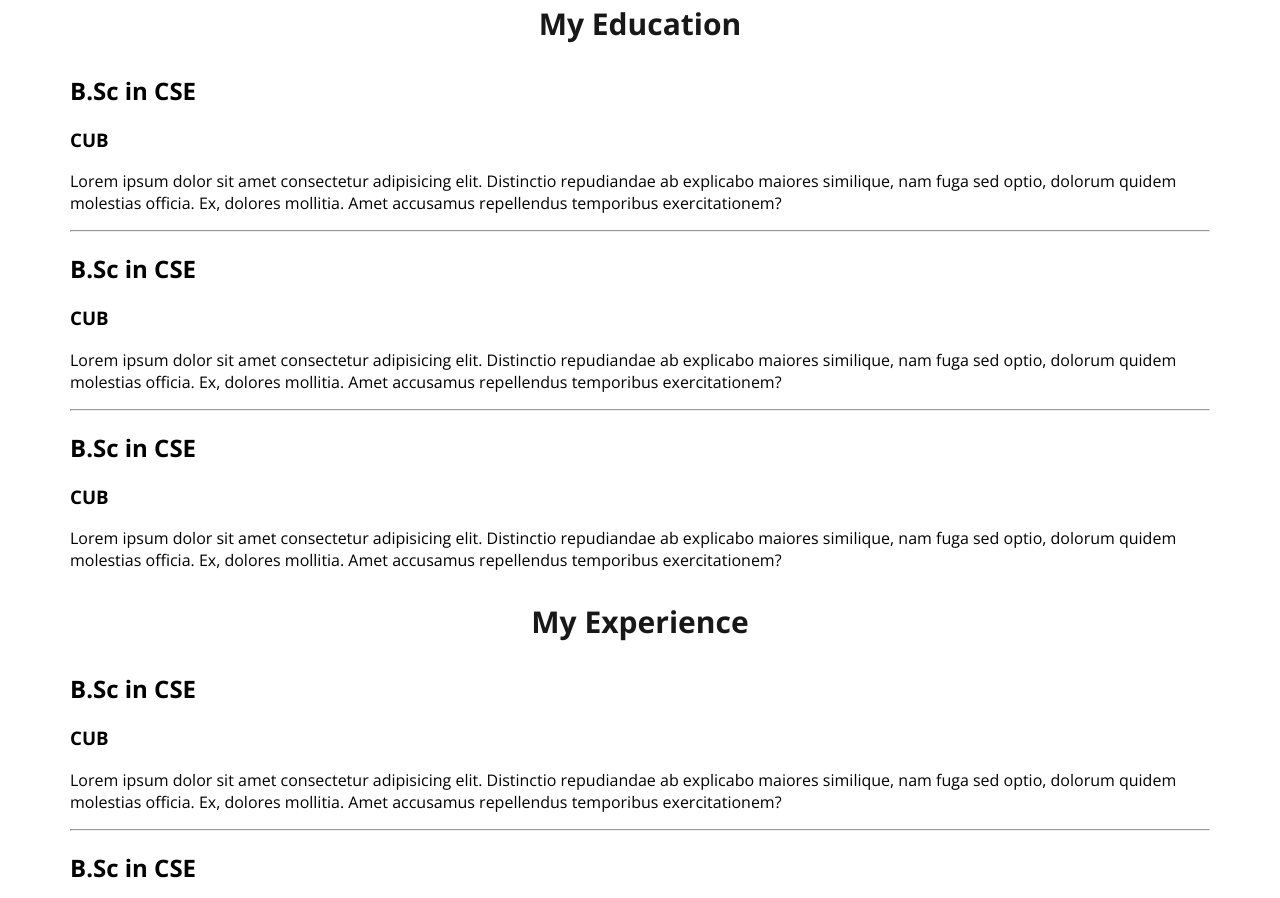
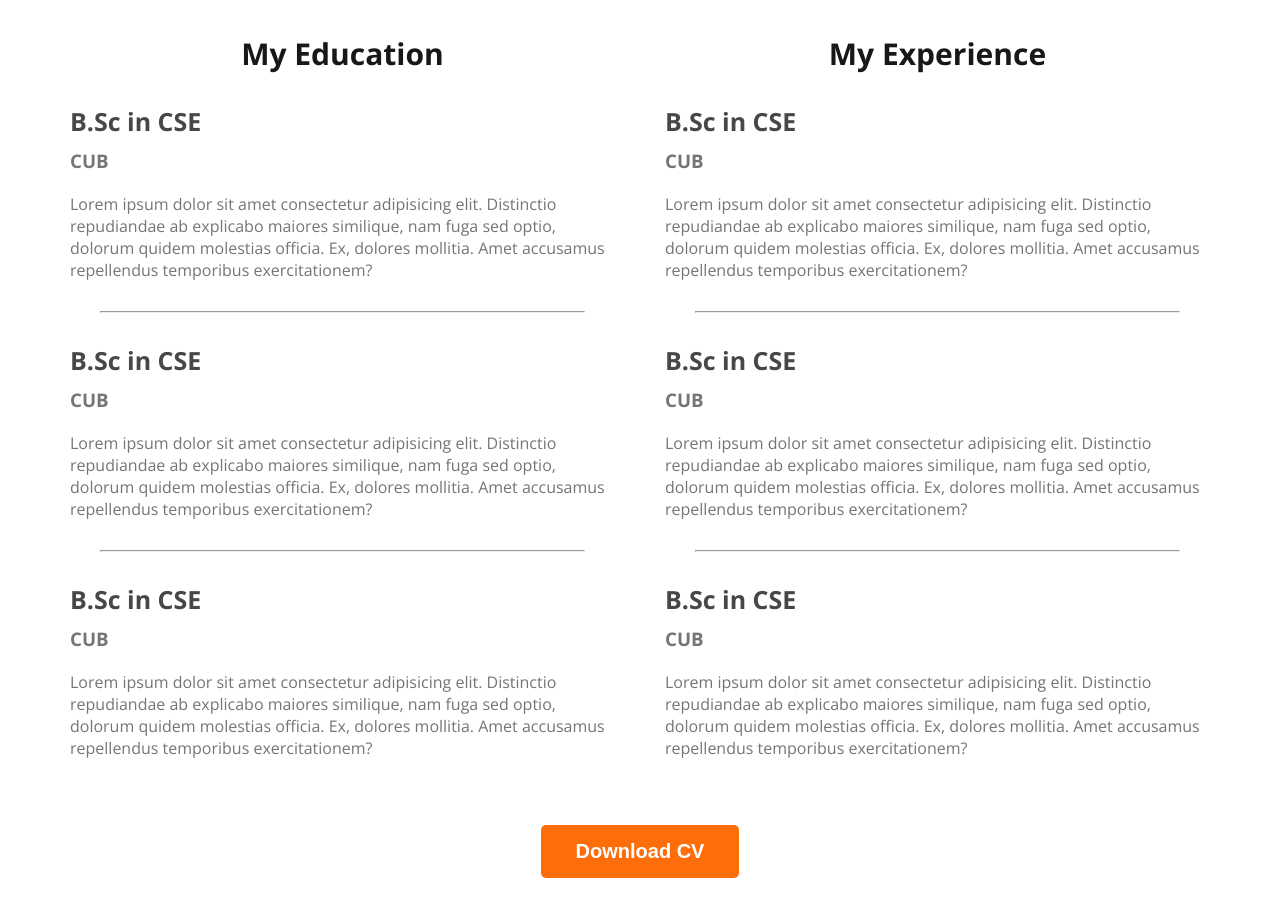
Before and after one commit to ashiqee/Developer-portfolio-lrn, a plain HTML site: page index.html in a window 1280 px wide. Shown: the part 2382-3280 px from the top of the page. Drawn offline with nearby package versions, Linux system fonts and the light colour scheme.

Commit message:
add Resume section finis

```diff
--- a/index.html
+++ b/index.html
@@ -123,6 +123,7 @@
       <section>
         <h3 class="section-title">A summary of my Resume</h3>
         <!-- .resume-column*2>h3.resume-column-title -->
+        <div class="resume-container">
           <div class="resume-column">
             <h3 class="resume-column-title">My Education</h3>
 
@@ -132,8 +133,8 @@
               <p class="resume-item-description">
                 Lorem ipsum dolor sit amet consectetur adipisicing elit.
                 Distinctio repudiandae ab explicabo maiores similique, nam fuga
-              sed optio, dolorum quidem molestias officia. Ex, dolores mollitia.
-              Amet accusamus repellendus temporibus exercitationem?
+                sed optio, dolorum quidem molestias officia. Ex, dolores
+                mollitia. Amet accusamus repellendus temporibus exercitationem?
               </p>
             </div>
             <hr />
@@ -144,8 +145,8 @@
               <p class="resume-item-description">
                 Lorem ipsum dolor sit amet consectetur adipisicing elit.
                 Distinctio repudiandae ab explicabo maiores similique, nam fuga
-              sed optio, dolorum quidem molestias officia. Ex, dolores mollitia.
-              Amet accusamus repellendus temporibus exercitationem?
+                sed optio, dolorum quidem molestias officia. Ex, dolores
+                mollitia. Amet accusamus repellendus temporibus exercitationem?
               </p>
             </div>
             <hr />
@@ -156,8 +157,8 @@
               <p class="resume-item-description">
                 Lorem ipsum dolor sit amet consectetur adipisicing elit.
                 Distinctio repudiandae ab explicabo maiores similique, nam fuga
-              sed optio, dolorum quidem molestias officia. Ex, dolores mollitia.
-              Amet accusamus repellendus temporibus exercitationem?
+                sed optio, dolorum quidem molestias officia. Ex, dolores
+                mollitia. Amet accusamus repellendus temporibus exercitationem?
               </p>
             </div>
           </div>
@@ -171,8 +172,8 @@
               <p class="resume-item-description">
                 Lorem ipsum dolor sit amet consectetur adipisicing elit.
                 Distinctio repudiandae ab explicabo maiores similique, nam fuga
-              sed optio, dolorum quidem molestias officia. Ex, dolores mollitia.
-              Amet accusamus repellendus temporibus exercitationem?
+                sed optio, dolorum quidem molestias officia. Ex, dolores
+                mollitia. Amet accusamus repellendus temporibus exercitationem?
               </p>
             </div>
             <hr />
@@ -183,8 +184,8 @@
               <p class="resume-item-description">
                 Lorem ipsum dolor sit amet consectetur adipisicing elit.
                 Distinctio repudiandae ab explicabo maiores similique, nam fuga
-              sed optio, dolorum quidem molestias officia. Ex, dolores mollitia.
-              Amet accusamus repellendus temporibus exercitationem?
+                sed optio, dolorum quidem molestias officia. Ex, dolores
+                mollitia. Amet accusamus repellendus temporibus exercitationem?
               </p>
             </div>
             <hr />
@@ -195,10 +196,14 @@
               <p class="resume-item-description">
                 Lorem ipsum dolor sit amet consectetur adipisicing elit.
                 Distinctio repudiandae ab explicabo maiores similique, nam fuga
-              sed optio, dolorum quidem molestias officia. Ex, dolores mollitia.
-              Amet accusamus repellendus temporibus exercitationem?
+                sed optio, dolorum quidem molestias officia. Ex, dolores
+                mollitia. Amet accusamus repellendus temporibus exercitationem?
               </p>
             </div>
+          </div>
+        </div>
+        <div class="download-cv">
+          <button class="btn-primary">Download CV</button>
         </div>
       </section>
     </main>
--- a/styles/portfolio.css
+++ b/styles/portfolio.css
@@ -163,3 +163,32 @@ main section {
   font-style: normal;
   font-weight: 700;
 }
+
+.resume-container {
+  display: flex;
+  gap: 50px;
+}
+.resume-item-title {
+  color: #474747;
+  font-size: 25px;
+  font-weight: 700;
+  margin-bottom: 10px;
+}
+
+.resume-item-institute {
+  margin-bottom: 20px;
+  margin-top: 0px;
+}
+.resume-item-description,
+.resume-item-institute {
+  color: #757575;
+}
+
+.resume-container hr {
+  margin: 30px;
+}
+
+.download-cv {
+  text-align: center;
+  margin-top: 50px;
+}
```
Lines whose indentation alone changed are shown as unchanged.
